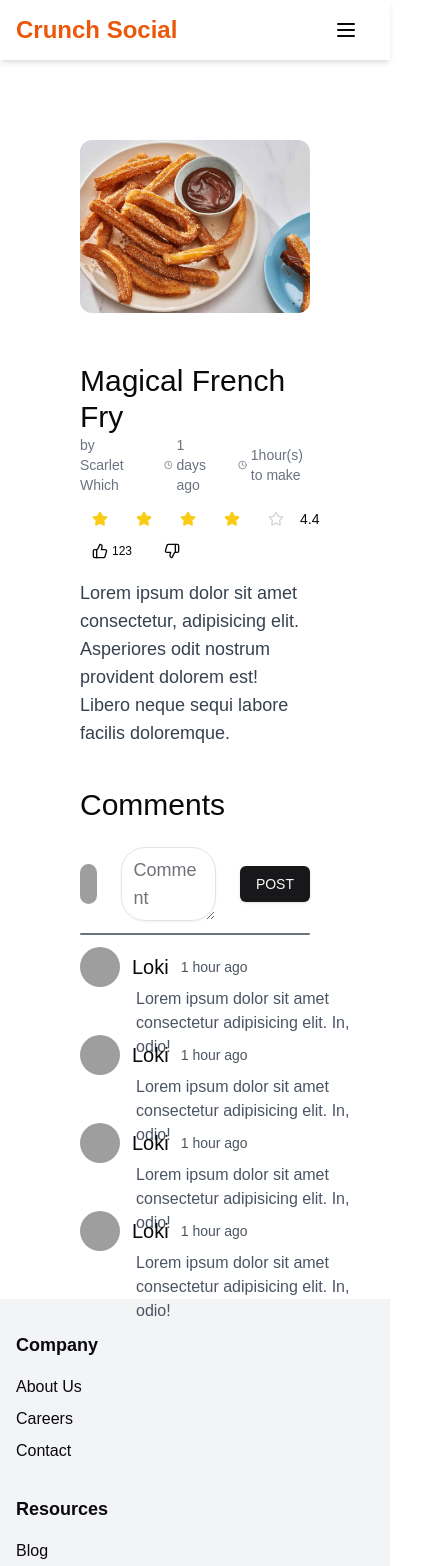
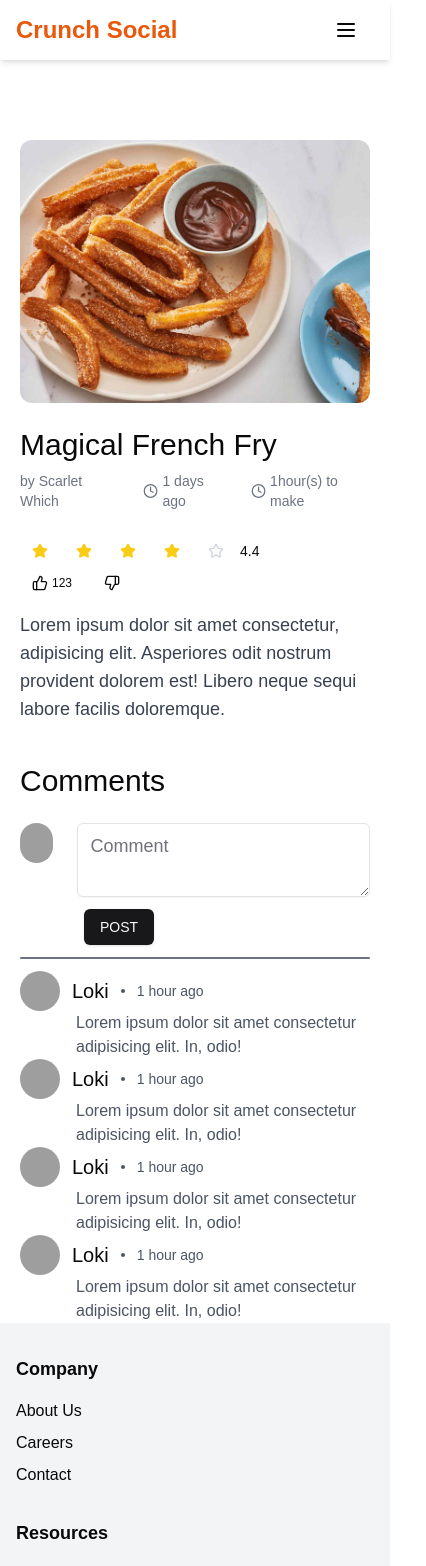
Before and after one commit to faysalahmed000012/l2-b3-assignment-6-client, a Next.js app: page /recipe/5 in a window 390 px wide. Shown: the top 1566 px of the page, 426 px wide, since content can reach past the window. Built offline with nearby package versions, Linux system fonts and the light colour scheme; grey boxes are pictures that could not be loaded.

Commit message:
basic design finished

```diff
--- a/src/app/recipe/[id]/page.tsx
+++ b/src/app/recipe/[id]/page.tsx
@@ -8,7 +8,7 @@ import FrenchFry from "../../../assets/images/french-fry.jpg";
 const RecipeDetail = ({ params }: { params: { id: string } }) => {
   console.log(params.id);
   return (
-    <div className="px-[80px] mt-[140px]">
+    <div className="px-[20px] md:px-[80px] mt-[140px]">
       <div className="md:flex justify-center ">
         <div className="flex-1 flex items-center justify-center">
           <Image
@@ -19,10 +19,10 @@ const RecipeDetail = ({ params }: { params: { id: string } }) => {
             alt="french fry"
           />
         </div>
-        <div className="pt-[50px] flex-1">
+        <div className="pt-[24px] md:pt-[50px] flex-1">
           <div>
             <h1 className="text-3xl md:text-4xl">Magical French Fry</h1>
-            <div className=" flex item-center justify-start gap-6">
+            <div className="mt-2 flex item-center justify-start gap-6">
               <p className="text-sm text-gray-500">by Scarlet Which</p>
               <TimeAgo time={new Date(Date.now() - 86400000)} />
               <div className=" flex items-center text-sm text-gray-500">
@@ -32,7 +32,7 @@ const RecipeDetail = ({ params }: { params: { id: string } }) => {
             </div>
           </div>
 
-          <div className="mt-2 flex-col justify-between items-center">
+          <div className="mt-6 flex-col justify-between items-center">
             <div className="flex items-center space-x-1">
               {[1, 2, 3, 4, 5].map((star) => (
                 <Button
--- a/src/components/custom/Comments.tsx
+++ b/src/components/custom/Comments.tsx
@@ -7,7 +7,8 @@ const Comments = () => {
   return (
     <div className="mt-10">
       <p className="text-3xl mb-6">Comments</p>
-      <div className="w-full flex items-center justify-start gap-6 mb-3">
+      <div className="mb-3">
+        <div className="w-full flex items-start justify-start gap-6 mb-3">
           <div>
             <Avatar>
               <AvatarImage
@@ -19,9 +20,10 @@ const Comments = () => {
             </Avatar>
           </div>
           <div className="w-full">
-          <Textarea className="rounded-3xl text-lg" placeholder="Comment" />
+            <Textarea className="rounded-md text-lg" placeholder="Comment" />
           </div>
-        <Button>POST</Button>
+        </div>
+        <Button className="ms-16">POST</Button>
       </div>
       <div className="h-0.5 w-full bg-gray-500 rounded-full mb-3"></div>
       <div className="">
@@ -38,6 +40,7 @@ const Comments = () => {
                   <AvatarFallback>me</AvatarFallback>
                 </Avatar>
                 <p className="text-xl">Loki</p>
+                <div className="w-1 h-1 rounded-full bg-gray-600"></div>
                 <p className="text-sm text-gray-600">1 hour ago</p>
               </div>
             </div>
--- /dev/null
+++ b/src/components/custom/profile/AboutSection.tsx
@@ -0,0 +1,14 @@
+import { Card, CardContent, CardHeader, CardTitle } from "@/components/ui/card";
+
+export function AboutSection({ bio }: { bio: string }) {
+  return (
+    <Card className="mb-6">
+      <CardHeader>
+        <CardTitle>About</CardTitle>
+      </CardHeader>
+      <CardContent>
+        <p>{bio}</p>
+      </CardContent>
+    </Card>
+  );
+}
--- /dev/null
+++ b/src/components/custom/profile/MediaGrid.tsx
@@ -0,0 +1,28 @@
+import { Card, CardContent } from "@/components/ui/card";
+import Image from "next/image";
+
+export function MediaGrid({ posts }: { posts: any }) {
+  return (
+    <Card>
+      <CardContent className="pt-6">
+        <div className="grid grid-cols-2 md:grid-cols-3 gap-4">
+          {posts
+            .filter((post) => post.image)
+            .map((post) => (
+              <div
+                key={post.id}
+                className="aspect-square rounded-lg overflow-hidden"
+              >
+                <Image
+                  src={post.image!}
+                  alt="Post image"
+                  layout="fill"
+                  objectFit="cover"
+                />
+              </div>
+            ))}
+        </div>
+      </CardContent>
+    </Card>
+  );
+}
--- /dev/null
+++ b/src/components/custom/profile/PostCard.tsx
@@ -0,0 +1,39 @@
+import { Button } from "@/components/ui/button";
+import { Card, CardContent } from "@/components/ui/card";
+import { MessageCircle, Share2, ThumbsUp } from "lucide-react";
+import Image from "next/image";
+
+export function PostCard({ post }: { post: any }) {
+  return (
+    <Card className="mb-4 overflow-hidden">
+      <CardContent className="pt-6">
+        <p className="mb-4">{post.content}</p>
+        {post.image && (
+          <div className="mb-4 rounded-lg overflow-hidden">
+            <Image
+              src={post.image}
+              alt="Post image"
+              width={400}
+              height={300}
+              layout="responsive"
+            />
+          </div>
+        )}
+        <div className="flex justify-between text-gray-500">
+          <Button variant="ghost" size="sm">
+            <ThumbsUp className="w-4 h-4 mr-2" />
+            {post.likes}
+          </Button>
+          <Button variant="ghost" size="sm">
+            <MessageCircle className="w-4 h-4 mr-2" />
+            {post.comments}
+          </Button>
+          <Button variant="ghost" size="sm">
+            <Share2 className="w-4 h-4 mr-2" />
+            {post.shares}
+          </Button>
+        </div>
+      </CardContent>
+    </Card>
+  );
+}
--- /dev/null
+++ b/src/components/custom/profile/UserInfo.tsx
@@ -0,0 +1,36 @@
+import { Avatar, AvatarFallback, AvatarImage } from "@/components/ui/avatar";
+import { Button } from "@/components/ui/button";
+import { Card, CardContent } from "@/components/ui/card";
+import { MapPin } from "lucide-react";
+
+export function UserInfo({ user }: { user: any }) {
+  return (
+    <Card className="mb-6">
+      <CardContent className="pt-6">
+        <div className="flex flex-col items-center">
+          <Avatar className="w-24 h-24 md:w-32 md:h-32 mb-4">
+            <AvatarImage src={user.profileImage} alt={user.name} />
+            <AvatarFallback>{user.name[0]}</AvatarFallback>
+          </Avatar>
+          <h2 className="text-2xl font-bold text-center">{user.name}</h2>
+          <p className="text-gray-500 text-center mb-2">{user.role}</p>
+          <p className="text-sm text-gray-500 flex items-center justify-center mb-4">
+            <MapPin className="w-4 h-4 mr-1" />
+            {user.location}
+          </p>
+          <div className="flex justify-center space-x-4 mb-4">
+            <div className="text-center">
+              <p className="font-bold">{user.followers.toLocaleString()}</p>
+              <p className="text-sm text-gray-500">Followers</p>
+            </div>
+            <div className="text-center">
+              <p className="font-bold">{user.following.toLocaleString()}</p>
+              <p className="text-sm text-gray-500">Following</p>
+            </div>
+          </div>
+          <Button className="w-full max-w-xs">Follow</Button>
+        </div>
+      </CardContent>
+    </Card>
+  );
+}
```
Also changed, not shown: src/app/profile/[user]/page.tsx (+13 -127 lines). Lines whose indentation alone changed are shown as unchanged.
